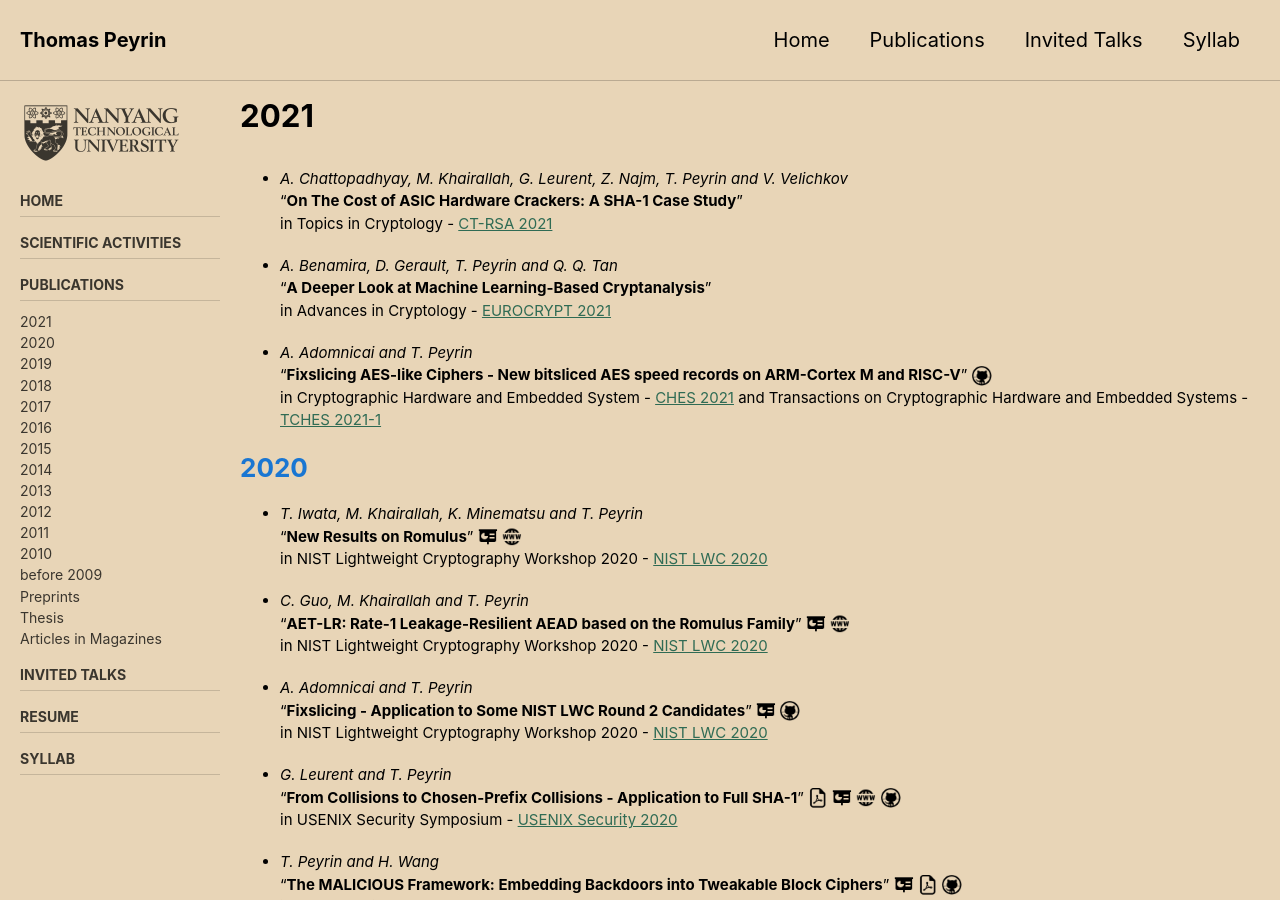
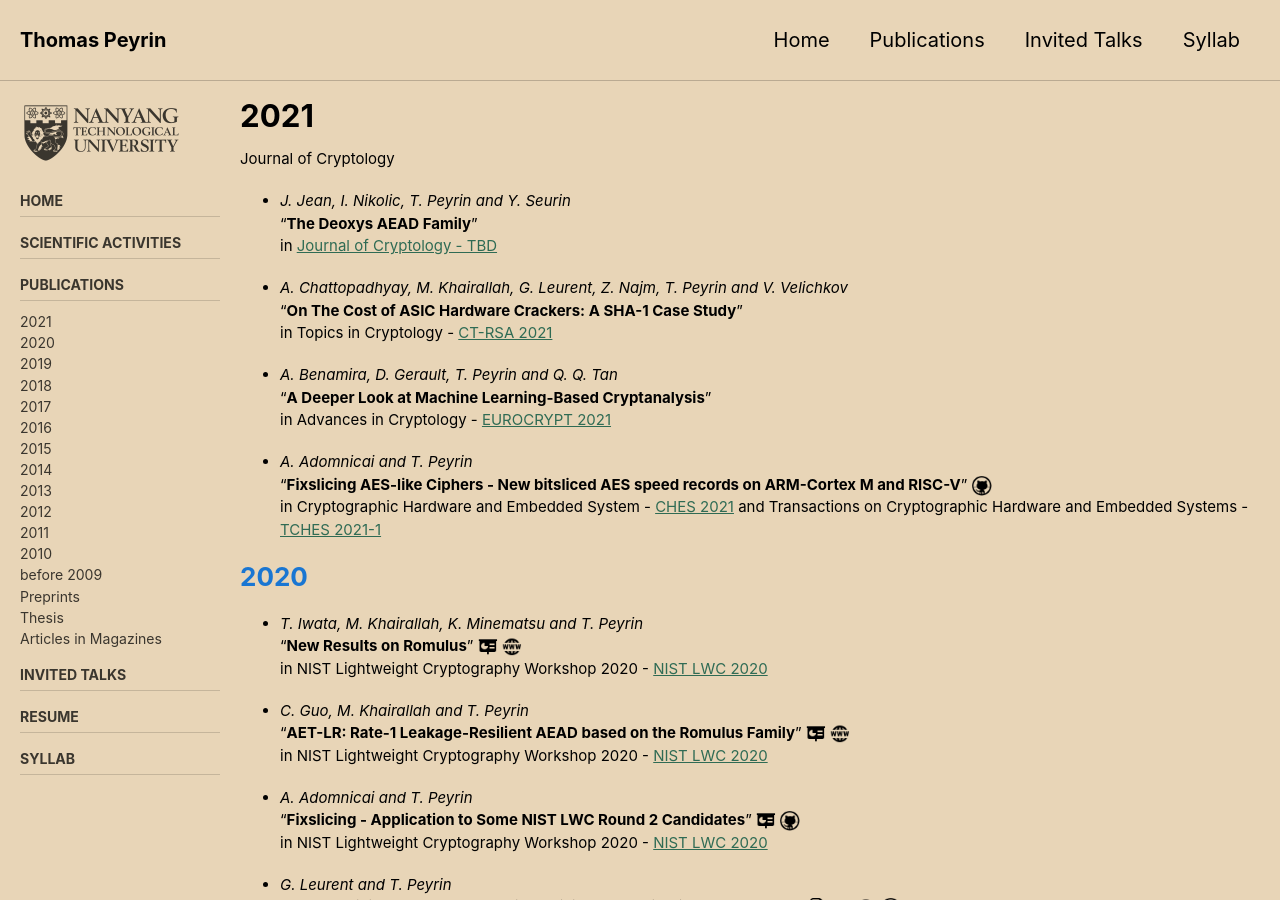
Before and after one commit to thomaspeyrin/web, a Jekyll site: the page built from publications.md, in a window 1280 px wide and 900 px high. Built offline with Jekyll 4.4.1, drawn with Linux system fonts in a browser that asks for light colours; cached includes are drawn as plain includes; nearby versions of some CDN libraries; our own code applies the rules of GitHub Pages for plain Markdown files.

Commit message:
Update publications.md

```diff
--- a/publications.md
+++ b/publications.md
@@ -10,6 +10,13 @@ sidebar:
 ---
 
 # 2021
+
+
+Journal of Cryptology
+
+- *J. Jean, I. Nikolic, T. Peyrin and Y. Seurin*
+"**The Deoxys AEAD Family**"
+in [Journal of Cryptology - TBD](TBD)
 
 - *A. Chattopadhyay, M. Khairallah, G. Leurent, Z. Najm, T. Peyrin and V. Velichkov*
 "**On The Cost of ASIC Hardware Crackers: A SHA-1 Case Study**"
```
